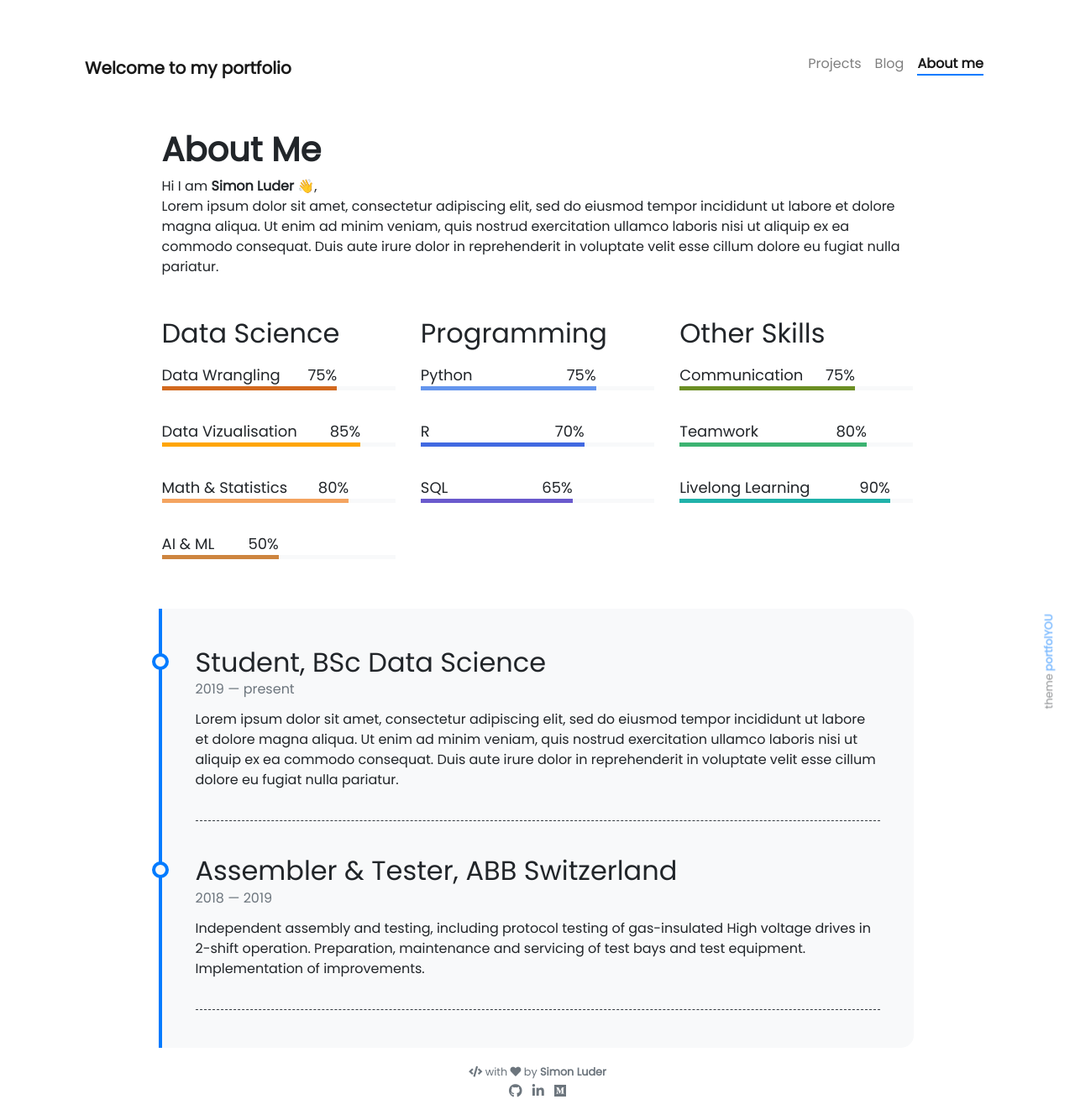
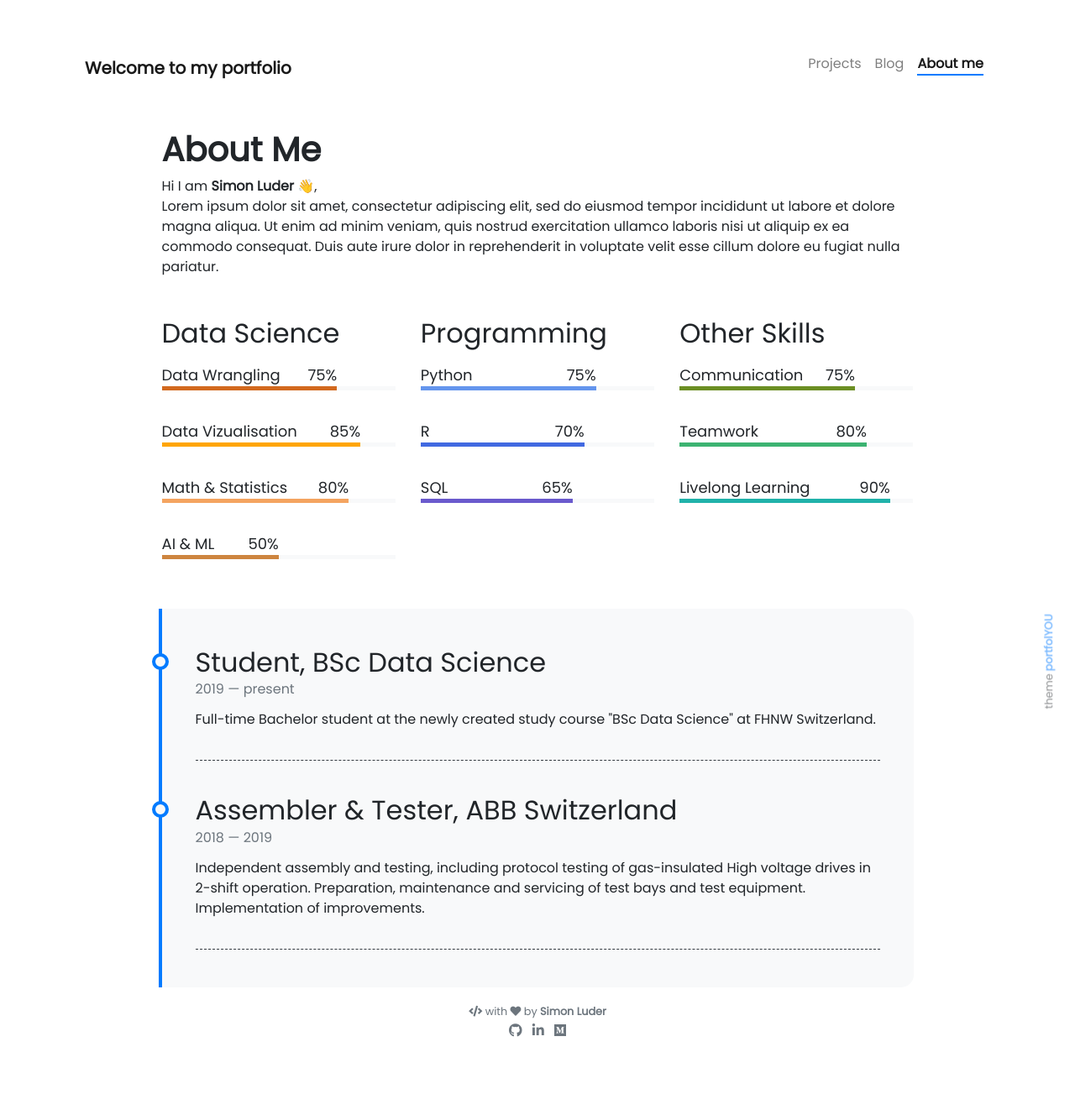
Before and after one commit to SimonLuder/simonluder.github.io, a Jekyll site: the page built from pages/about.md, in a window 1280 px wide. Shown: the whole page at 84% size. Built offline with Jekyll 4.4.1, drawn with Linux system fonts in a browser that asks for light colours; nearby versions of some CDN libraries; emoji names are drawn with the system emoji font; after the commit the page ends 1256 px from its top, so only the background shows below that.

Commit message:
Update timeline.yml

```diff
--- a/_data/timeline.yml
+++ b/_data/timeline.yml
@@ -1,11 +1,7 @@
 - title: Student, BSc Data Science
   from: 2019
   to: present
-  description: Lorem ipsum dolor sit amet, consectetur adipiscing elit,
-               sed do eiusmod tempor incididunt ut labore et dolore magna aliqua.
-               Ut enim ad minim veniam, quis nostrud exercitation ullamco laboris
-               nisi ut aliquip ex ea commodo consequat. Duis aute irure dolor in
-               reprehenderit in voluptate velit esse cillum dolore eu fugiat nulla pariatur.
+  description: Full-time Bachelor student at the newly created study course "BSc Data Science" at FHNW Switzerland.
 
 
 - title: Assembler & Tester, ABB Switzerland
```
